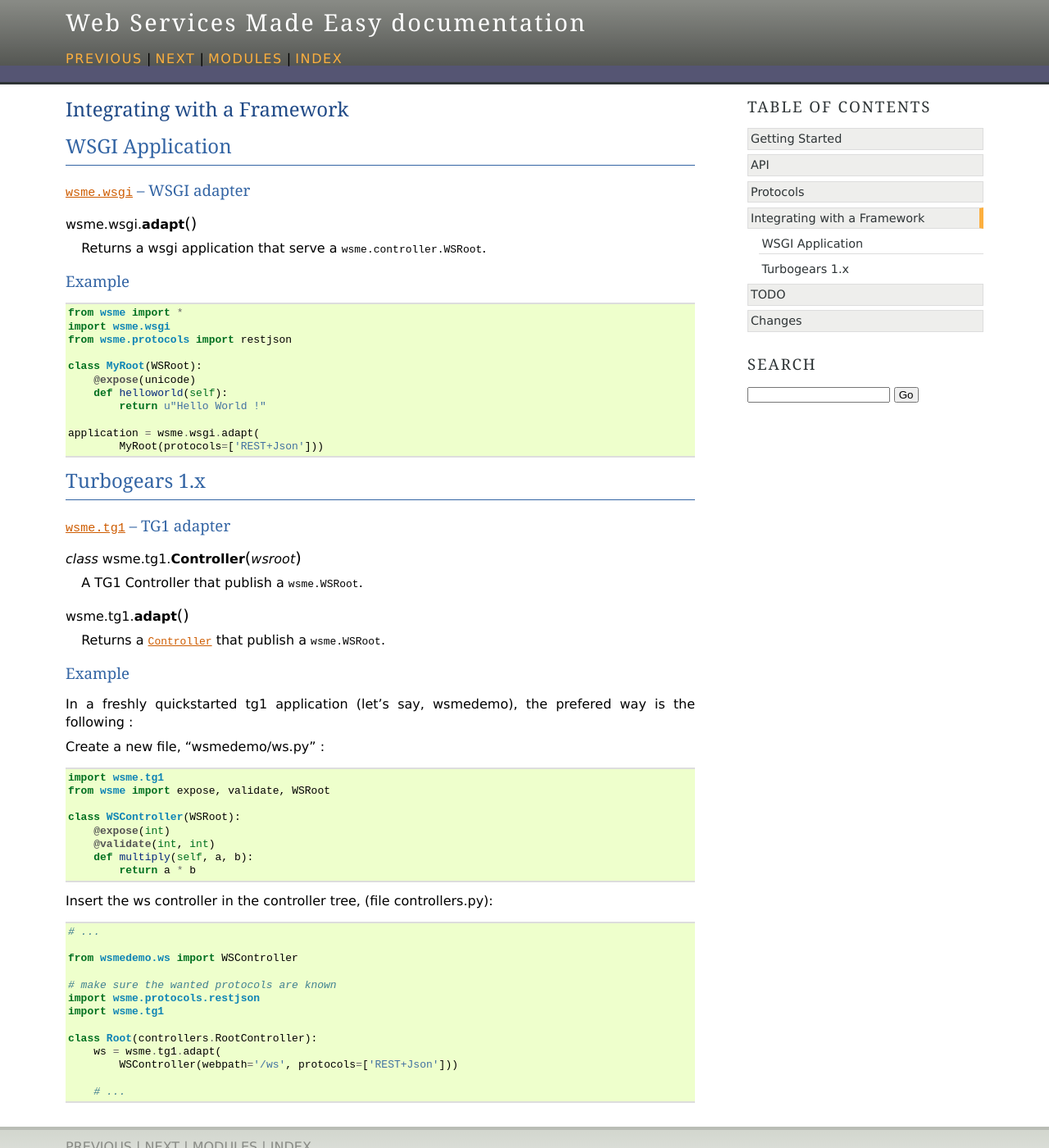
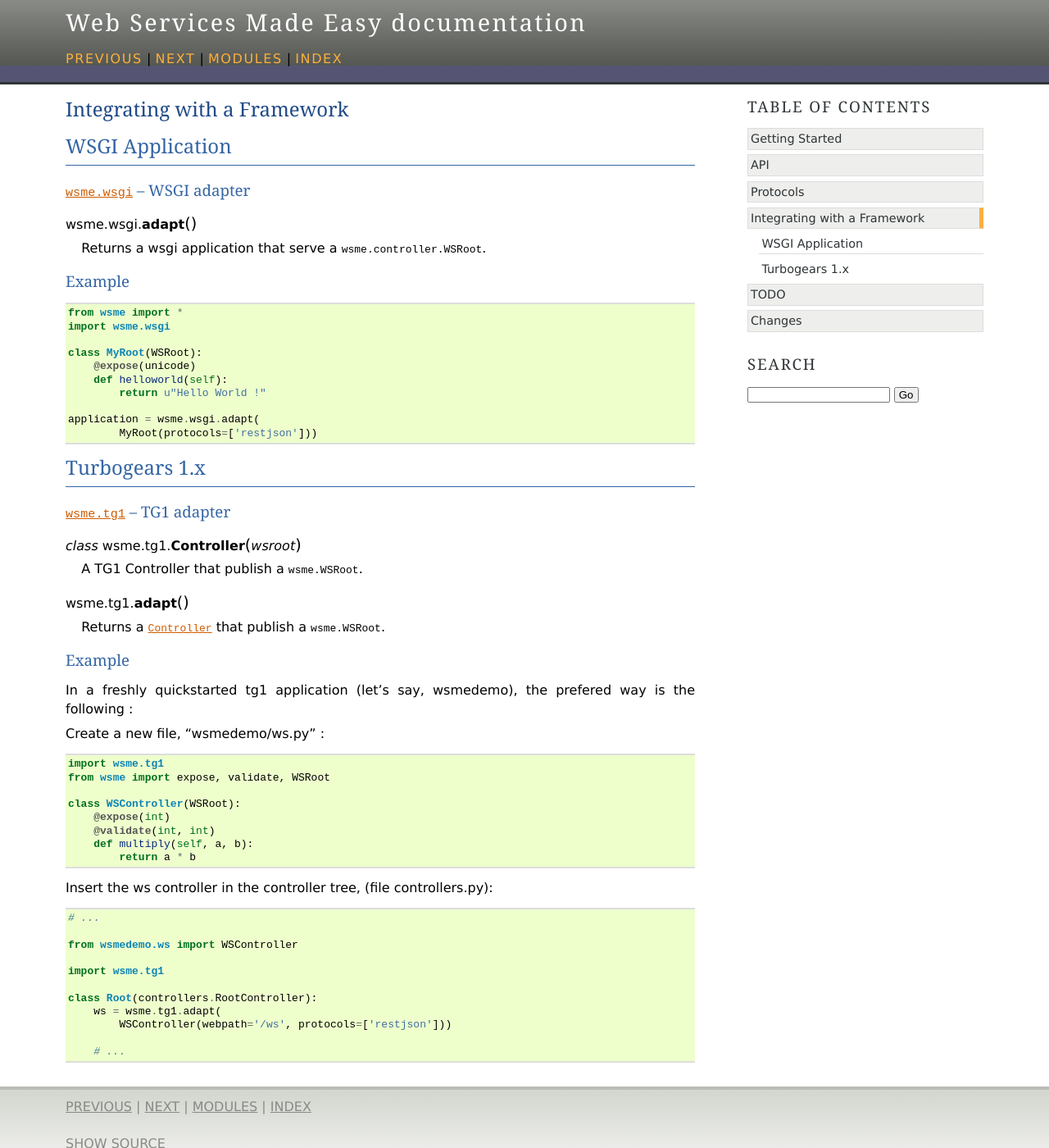
Before and after one commit to openstack-archive/wsme, a Sphinx documentation site: the page built from doc/integrate.rst, in a window 1280 px wide and 1400 px high. Shown: the whole window at 82% size. Built offline with Sphinx 7.4.7, drawn with Linux system fonts in a browser that asks for light colours; the version number could not be read and is left out.

Commit message:
Rectify the integration examples

```diff
--- a/doc/integrate.rst
+++ b/doc/integrate.rst
@@ -20,7 +20,6 @@
 
     from wsme import *
     import wsme.wsgi
-    from wsme.protocols import restjson
 
     class MyRoot(WSRoot):
         @expose(unicode)
@@ -28,7 +27,7 @@
             return u"Hello World !"
 
     application = wsme.wsgi.adapt(
-            MyRoot(protocols=['REST+Json']))
+            MyRoot(protocols=['restjson']))
 
 Turbogears 1.x
 --------------
@@ -73,12 +72,10 @@
 
     from wsmedemo.ws import WSController
 
-    # make sure the wanted protocols are known
-    import wsme.protocols.restjson
     import wsme.tg1
 
     class Root(controllers.RootController):
         ws = wsme.tg1.adapt(
-            WSController(webpath='/ws', protocols=['REST+Json']))
+            WSController(webpath='/ws', protocols=['restjson']))
 
         # ...
```
